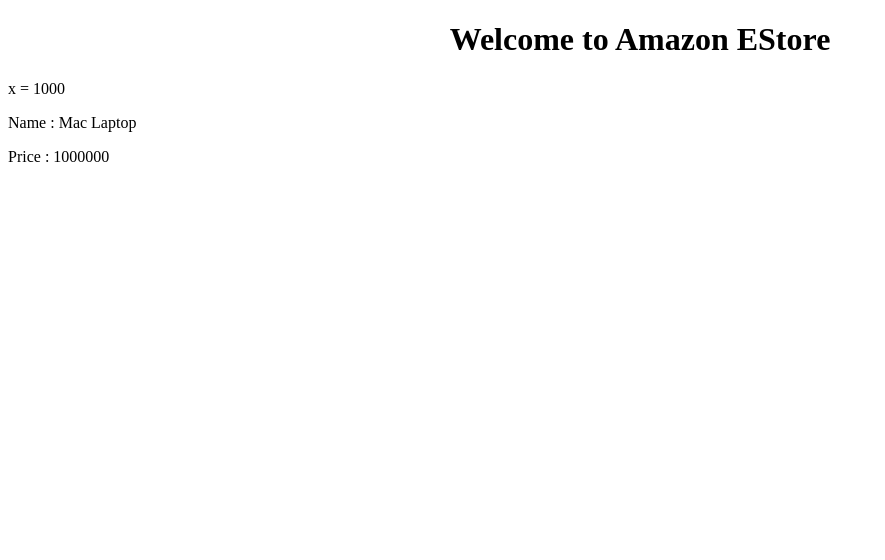
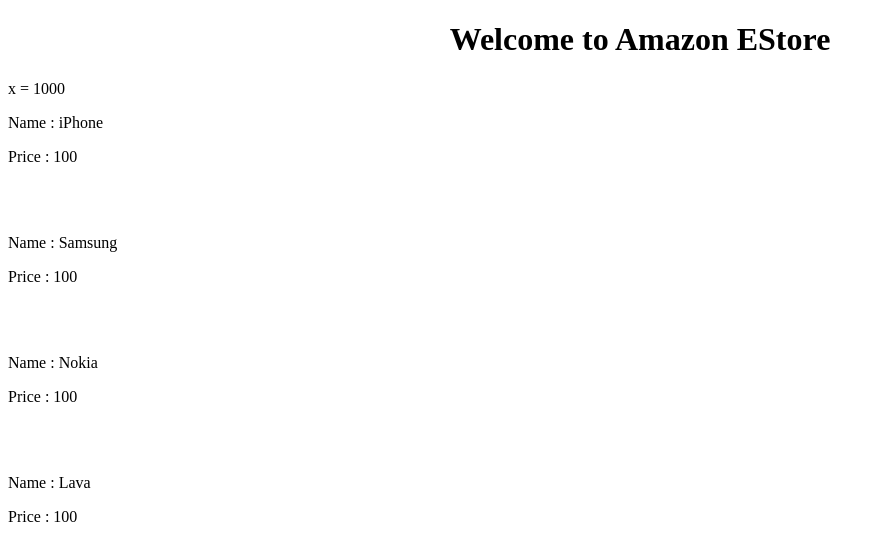
Before and after one commit to aw1app/sl-cis-jun-25, an Angular app in the folder PHASE1/ANGULAR/project1/: page / in a window 1280 px wide. Shown: the top 560 px of the page, without its empty margins (0-885 px from the left). Built offline with nearby package versions, Linux system fonts and the light colour scheme.

Commit message:
angular updates

```diff
--- a/PHASE1/ANGULAR/project1/src/app/app.component.html
+++ b/PHASE1/ANGULAR/project1/src/app/app.component.html
@@ -2,4 +2,11 @@
 
 x = {{ x }}
 
-<product></product>
+<product name="iPhone"></product>
+<br><br>
+<product name="Samsung"></product>
+<br><br>
+<product name="Nokia"></product>
+<br><br>
+<product name="Lava"></product>
+<br><br>
--- a/PHASE1/ANGULAR/project1/src/app/components/product/product.component.ts
+++ b/PHASE1/ANGULAR/project1/src/app/components/product/product.component.ts
@@ -1,4 +1,4 @@
-import { Component } from '@angular/core';
+import { Component, Input } from '@angular/core';
 import { Product } from '../../models/product';
 
 @Component({
@@ -10,6 +10,16 @@
 })
 export class ProductComponent {
 
- product:Product= new Product(0,"Mac Laptop", 1000000, "Great Workforce Laptop", true, '');
+  product!: Product;
+
+  @Input("name") name!:string;
+
+  constructor() {
+    this.product = new Product();
+  }
+
+  ngOnInit():void{
+    this.product.name = this.name;
+  }
 
 }
```
